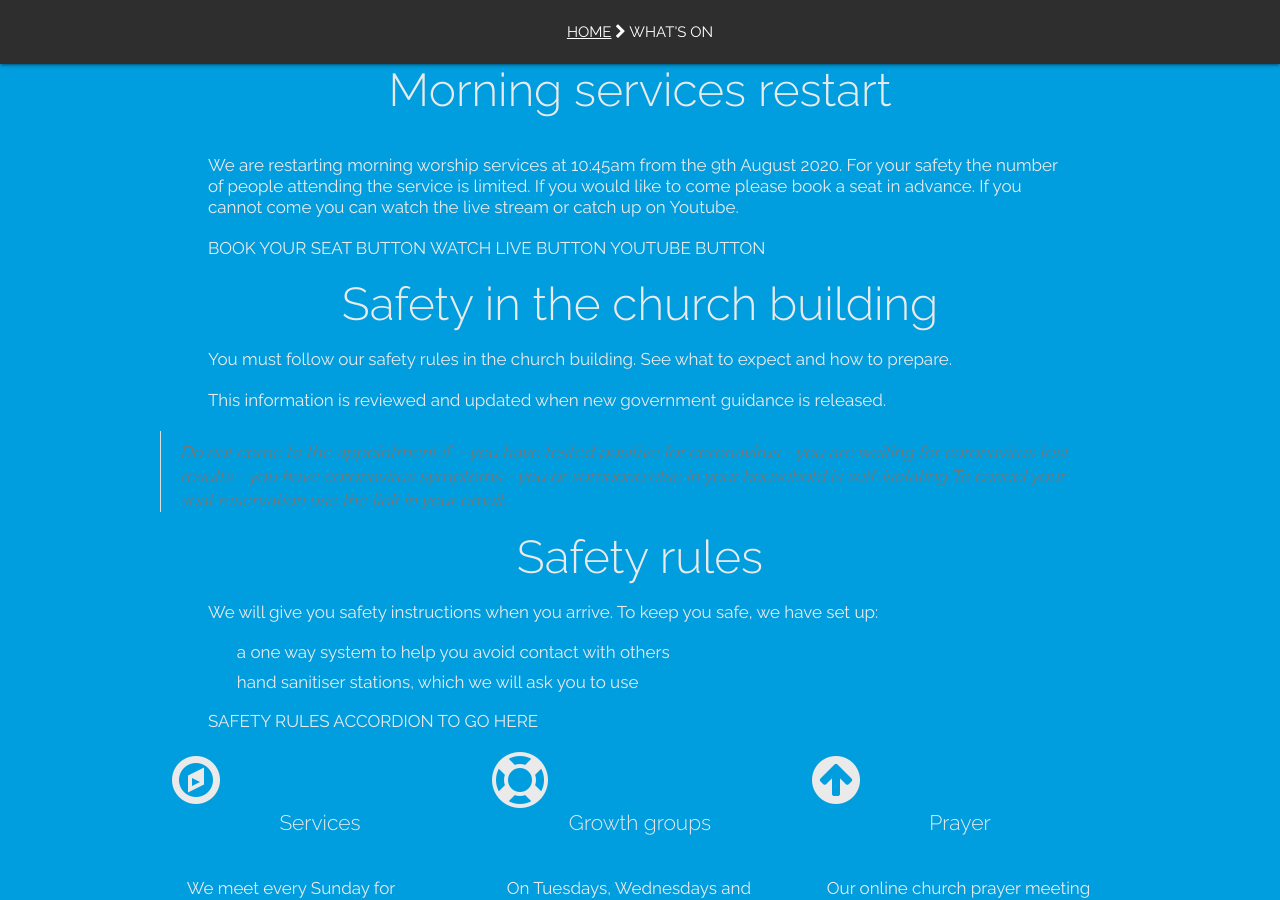
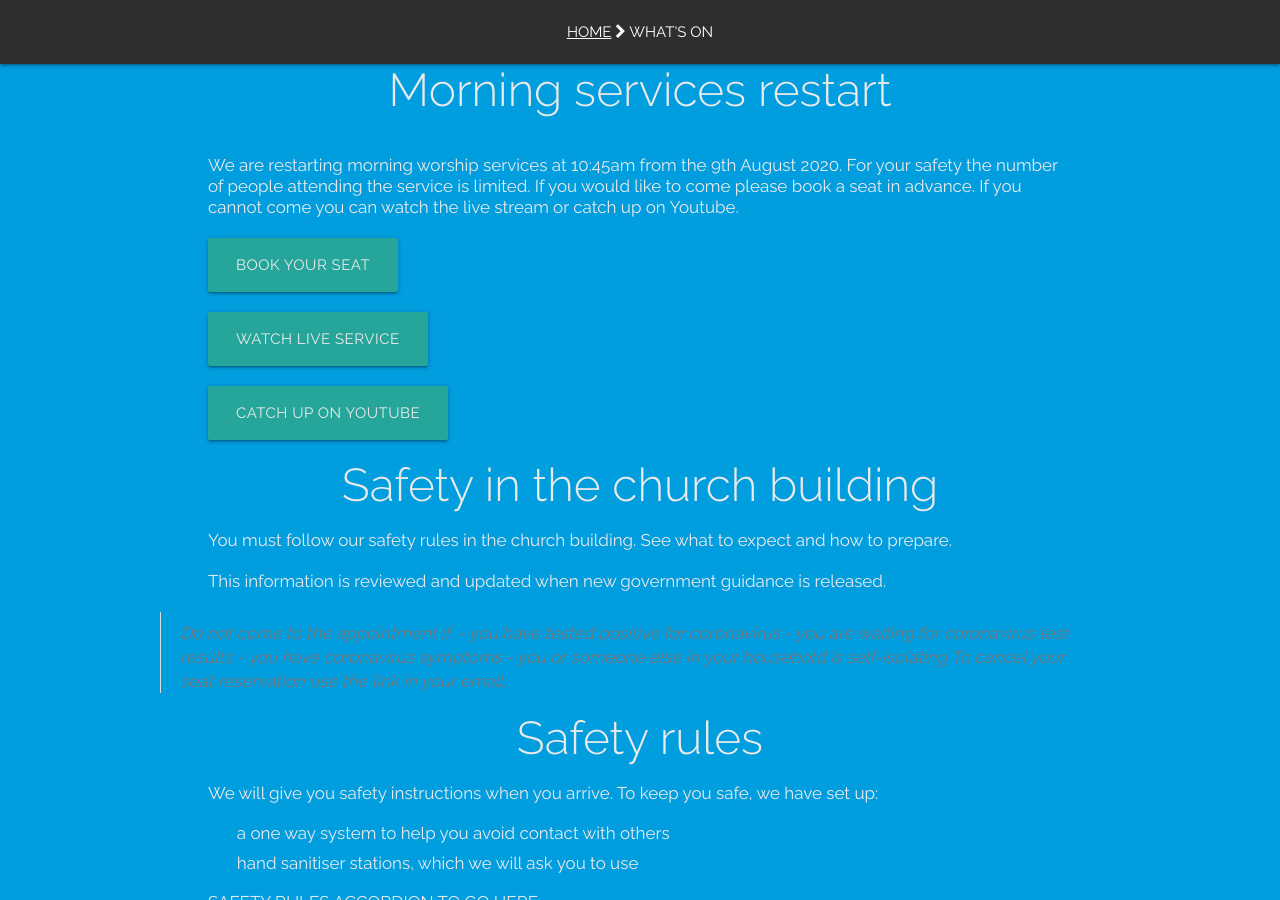
Before and after one commit to woodcock3/citychurch, a Jekyll site: the page built from _posts/2000-01-02-events.md, in a window 1280 px wide and 900 px high. Built offline with Jekyll 4.4.1, drawn with Linux system fonts in a browser that asks for light colours; our own code applies the rules of GitHub Pages for plain Markdown files.

Commit message:
added buttons

```diff
--- a/_posts/2000-01-02-events.md
+++ b/_posts/2000-01-02-events.md
@@ -8,9 +8,11 @@ fa-icon: calendar-check-o
 # Morning services restart
 We are restarting morning worship services at 10:45am from the 9th August 2020. For your safety the number of people attending the service is limited. If you would like to come please book a seat in advance. If you cannot come you can watch the live stream or catch up on Youtube.
 
-BOOK YOUR SEAT BUTTON
-WATCH LIVE BUTTON
-YOUTUBE BUTTON
+<a class="waves-effect waves-light btn-large">Book your seat</a>
+
+<a class="waves-effect waves-light btn-large">Watch live service</a>
+
+<a class="waves-effect waves-light btn-large">Catch up on YouTube</a>
 
 # Safety in the church building
 You must follow our safety rules in the church building. See what to expect and how to prepare.
```
